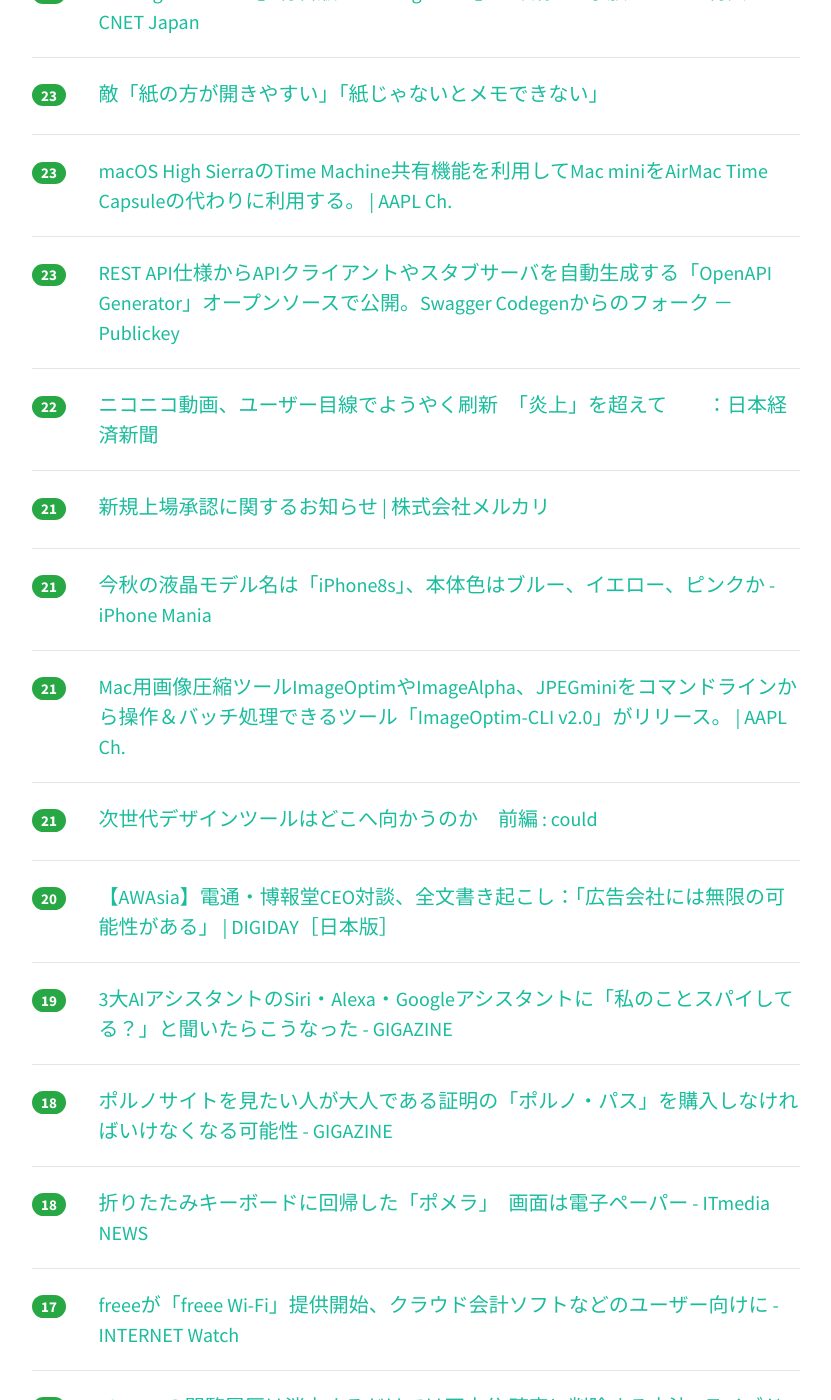
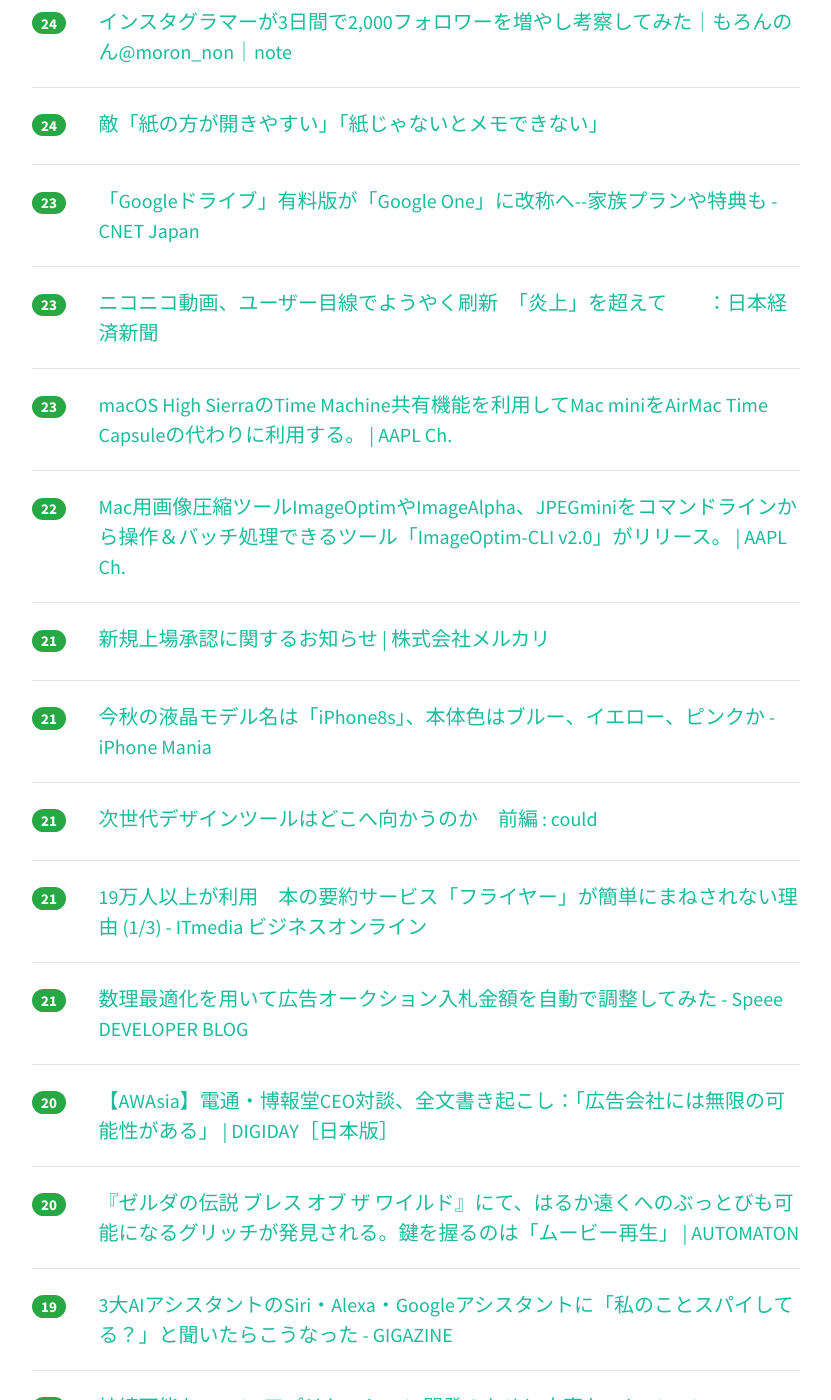
Before and after one commit to yatta47/hatena-matome-site, a Jekyll site: the page built from _posts/2018-05-15-hatena.md, in a window 1280 px wide and 1400 px high, scrolled down 3698 px. Shown: the whole window, without its empty margins (224-1055 px from the left). Built offline with Jekyll 4.4.1, drawn with Linux system fonts in a browser that asks for light colours; nearby versions of some CDN libraries; some of the changed text lies outside the part shown.

Commit message:
Updated 2018-05-15

```diff
--- a/_posts/2018-05-15-hatena.md
+++ b/_posts/2018-05-15-hatena.md
@@ -1,18 +1,18 @@
 ---
 layout: post
 title:  "2018-05-15 はてぶIT"
-date:   2018-05-15 17:01:56
+date:   2018-05-15 18:01:42
 tags: [it-hotentry]
 ---
-55 件のデータあり
+60 件のデータあり
 
 <hr><div class="row">
-<div class="col-1"><span class="badge badge-pill badge-success h2">575</span></div>
+<div class="col-1"><span class="badge badge-pill badge-success h2">599</span></div>
 <div class="col-11"><a href='http://www.hassy-blog.com/entry/how_to_write_code_without_comments' target='_blank'>コメントのいらないプログラムの書き方 - NZ MoyaSystem</a></div>
 </div>
 <hr>
 <div class="row">
-<div class="col-1"><span class="badge badge-pill badge-success h2">246</span></div>
+<div class="col-1"><span class="badge badge-pill badge-success h2">255</span></div>
 <div class="col-11"><a href='https://www.slideshare.net/ohesotori/dns-23491023' target='_blank'>DNS移転失敗体験談</a></div>
 </div>
 <hr>
@@ -22,38 +22,43 @@ tags: [it-hotentry]
 </div>
 <hr>
 <div class="row">
-<div class="col-1"><span class="badge badge-pill badge-success h2">118</span></div>
+<div class="col-1"><span class="badge badge-pill badge-success h2">127</span></div>
 <div class="col-11"><a href='http://www.itmedia.co.jp/news/articles/1805/15/news018.html' target='_blank'>格安SIMユーザーの苦悩　通信速度より優先すべきは「通信の秘密」 (1/2) - ITmedia NEWS</a></div>
 </div>
 <hr>
 <div class="row">
-<div class="col-1"><span class="badge badge-pill badge-success h2">92</span></div>
+<div class="col-1"><span class="badge badge-pill badge-success h2">97</span></div>
 <div class="col-11"><a href='https://findy-code.io/engineer-lab/engineer-new-project' target='_blank'>エンジニア一人で新規事業を立ち上げて、想像以上に大変だった話 | Findy Engineer Lab</a></div>
 </div>
 <hr>
 <div class="row">
-<div class="col-1"><span class="badge badge-pill badge-success h2">78</span></div>
+<div class="col-1"><span class="badge badge-pill badge-success h2">82</span></div>
 <div class="col-11"><a href='http://www.itmedia.co.jp/news/articles/1805/15/news062.html' target='_blank'>暗号化メールを平文で読まれる恐れ、「PGP」「S/MIME」に脆弱性 (1/2) - ITmedia NEWS</a></div>
 </div>
 <hr>
 <div class="row">
-<div class="col-1"><span class="badge badge-pill badge-success h2">75</span></div>
+<div class="col-1"><span class="badge badge-pill badge-success h2">78</span></div>
+<div class="col-11"><a href='https://jp.techcrunch.com/2018/05/15/2018-05-14-say-hello-to-google-one/' target='_blank'>新しいGoogle One、ストレージ半額でサポートも充実――2TBが月10ドル、24時間年中無休ヘルプなど | TechCrunch Japan</a></div>
+</div>
+<hr>
+<div class="row">
+<div class="col-1"><span class="badge badge-pill badge-success h2">76</span></div>
 <div class="col-11"><a href='https://knowledge.sakura.ad.jp/15320/' target='_blank'>簡単にローカルKubernetes環境を構築できるツール「Minikube」 | さくらのナレッジ</a></div>
 </div>
 <hr>
 <div class="row">
-<div class="col-1"><span class="badge badge-pill badge-success h2">74</span></div>
-<div class="col-11"><a href='https://jp.techcrunch.com/2018/05/15/2018-05-14-say-hello-to-google-one/' target='_blank'>新しいGoogle One、ストレージ半額でサポートも充実――2TBが月10ドル、24時間年中無休ヘルプなど | TechCrunch Japan</a></div>
-</div>
-<hr>
-<div class="row">
-<div class="col-1"><span class="badge badge-pill badge-success h2">53</span></div>
+<div class="col-1"><span class="badge badge-pill badge-success h2">60</span></div>
 <div class="col-11"><a href='http://techlife.cookpad.com/entry/2018-05-15-android-minsdkversion-21' target='_blank'>Androidアプリ の minSdkVersion を21にした話 - クックパッド開発者ブログ</a></div>
 </div>
 <hr>
 <div class="row">
-<div class="col-1"><span class="badge badge-pill badge-success h2">52</span></div>
+<div class="col-1"><span class="badge badge-pill badge-success h2">54</span></div>
 <div class="col-11"><a href='https://togetter.com/li/1227364' target='_blank'>特に使いみちのない機械「どれだけJPEG圧縮しづらいか」を表示してくれる測定器を作った人現る「用途はないけどほしい」 - Togetter</a></div>
+</div>
+<hr>
+<div class="row">
+<div class="col-1"><span class="badge badge-pill badge-success h2">50</span></div>
+<div class="col-11"><a href='http://www.kingjim.co.jp/pomera/dm30/' target='_blank'>DM30｜デジタルメモ「ポメラ」｜キングジム</a></div>
 </div>
 <hr>
 <div class="row">
@@ -64,6 +69,11 @@ tags: [it-hotentry]
 <div class="row">
 <div class="col-1"><span class="badge badge-pill badge-success h2">48</span></div>
 <div class="col-11"><a href='https://www.publickey1.jp/blog/18/app_enginenodejsgvisor.html' target='_blank'>App Engineで軽量コンテナのgVisorを実行環境として採用、スタンダード環境でNode.jsをサポート開始。 － Publickey</a></div>
+</div>
+<hr>
+<div class="row">
+<div class="col-1"><span class="badge badge-pill badge-success h2">45</span></div>
+<div class="col-11"><a href='https://www.publickey1.jp/blog/18/rest_apiapiopenapi_generatorswagger_generator.html' target='_blank'>REST API仕様からAPIクライアントやスタブサーバを自動生成する「OpenAPI Generator」オープンソースで公開。Swagger Codegenからのフォーク － Publickey</a></div>
 </div>
 <hr>
 <div class="row">
@@ -82,13 +92,23 @@ tags: [it-hotentry]
 </div>
 <hr>
 <div class="row">
+<div class="col-1"><span class="badge badge-pill badge-success h2">41</span></div>
+<div class="col-11"><a href='http://blog.shojimiyata.com/entry/2018/05/14/165146' target='_blank'>米国ユニコーン企業並の成長を実現するマーケチームの天国と地獄 - 宮田昇始のブログ</a></div>
+</div>
+<hr>
+<div class="row">
 <div class="col-1"><span class="badge badge-pill badge-success h2">40</span></div>
 <div class="col-11"><a href='https://www.suzukikenichi.com/blog/two-ways-to-have-lazy-loading-images-indexed/' target='_blank'>Lazy Load画像をSEO対応させる2つの方法――noscriptと構造化データ #io18 #io18jp | 海外SEO情報ブログ</a></div>
 </div>
 <hr>
 <div class="row">
-<div class="col-1"><span class="badge badge-pill badge-success h2">39</span></div>
-<div class="col-11"><a href='http://blog.shojimiyata.com/entry/2018/05/14/165146' target='_blank'>米国ユニコーン企業並の成長を実現するマーケチームの天国と地獄 - 宮田昇始のブログ</a></div>
+<div class="col-1"><span class="badge badge-pill badge-success h2">38</span></div>
+<div class="col-11"><a href='https://coliss.com/articles/build-websites/operation/work/frontend-tooling-survey-2018.html' target='_blank'>2018年、フロントエンドのデベロッパーがプロジェクトで使用しているCSS, JavaScriptのツールを調査 | コリス</a></div>
+</div>
+<hr>
+<div class="row">
+<div class="col-1"><span class="badge badge-pill badge-success h2">37</span></div>
+<div class="col-11"><a href='http://blog.hatenablog.com/entry/2018/05/15/120000' target='_blank'>勝間和代さんに聞く「今、本気でブログを書く理由」 - 週刊はてなブログ</a></div>
 </div>
 <hr>
 <div class="row">
@@ -98,17 +118,17 @@ tags: [it-hotentry]
 <hr>
 <div class="row">
 <div class="col-1"><span class="badge badge-pill badge-success h2">35</span></div>
+<div class="col-11"><a href='https://qiita.com/yaegaki/items/4bf3c7ebfa4f84e4229a' target='_blank'>絵文字😄で物理演算がしたい👌 - Qiita</a></div>
+</div>
+<hr>
+<div class="row">
+<div class="col-1"><span class="badge badge-pill badge-success h2">35</span></div>
 <div class="col-11"><a href='http://jp.techcrunch.com/2018/05/15/2018-05-14-say-hello-to-google-one/' target='_blank'>新しいGoogle One、ストレージ半額でサポートも充実――2TBが月10ドル、24時間年中無休ヘルプなど | TechCrunch Japan</a></div>
 </div>
 <hr>
 <div class="row">
-<div class="col-1"><span class="badge badge-pill badge-success h2">34</span></div>
-<div class="col-11"><a href='https://qiita.com/yaegaki/items/4bf3c7ebfa4f84e4229a' target='_blank'>絵文字😄で物理演算がしたい👌 - Qiita</a></div>
-</div>
-<hr>
-<div class="row">
-<div class="col-1"><span class="badge badge-pill badge-success h2">34</span></div>
-<div class="col-11"><a href='https://coliss.com/articles/build-websites/operation/work/frontend-tooling-survey-2018.html' target='_blank'>2018年、フロントエンドのデベロッパーがプロジェクトで使用しているCSS, JavaScriptのツールを調査 | コリス</a></div>
+<div class="col-1"><span class="badge badge-pill badge-success h2">35</span></div>
+<div class="col-11"><a href='https://qiita.com/m_kitano/items/458152b661916a39f87b' target='_blank'>サーバレスアプリ開発をjQueryでがんばらないためのVue.js - Qiita</a></div>
 </div>
 <hr>
 <div class="row">
@@ -117,7 +137,7 @@ tags: [it-hotentry]
 </div>
 <hr>
 <div class="row">
-<div class="col-1"><span class="badge badge-pill badge-success h2">31</span></div>
+<div class="col-1"><span class="badge badge-pill badge-success h2">32</span></div>
 <div class="col-11"><a href='https://gigazine.net/news/20180514-late-people-positive-personality/' target='_blank'>元遅刻魔が語る「遅刻癖のある人は自己中・無礼なのではなく、自分はスーパーマンだと思っている」説 - GIGAZINE</a></div>
 </div>
 <hr>
@@ -127,23 +147,23 @@ tags: [it-hotentry]
 </div>
 <hr>
 <div class="row">
-<div class="col-1"><span class="badge badge-pill badge-success h2">30</span></div>
-<div class="col-11"><a href='http://blog.hatenablog.com/entry/2018/05/15/120000' target='_blank'>勝間和代さんに聞く「今、本気でブログを書く理由」 - 週刊はてなブログ</a></div>
+<div class="col-1"><span class="badge badge-pill badge-success h2">31</span></div>
+<div class="col-11"><a href='http://www.itmedia.co.jp/news/articles/1805/15/news058.html' target='_blank'>「Googleドライブ」有料版が「Google One」に　ファミリー共有も - ITmedia NEWS</a></div>
 </div>
 <hr>
 <div class="row">
 <div class="col-1"><span class="badge badge-pill badge-success h2">30</span></div>
-<div class="col-11"><a href='http://www.kingjim.co.jp/pomera/dm30/' target='_blank'>DM30｜デジタルメモ「ポメラ」｜キングジム</a></div>
-</div>
-<hr>
-<div class="row">
-<div class="col-1"><span class="badge badge-pill badge-success h2">30</span></div>
-<div class="col-11"><a href='https://qiita.com/m_kitano/items/458152b661916a39f87b' target='_blank'>サーバレスアプリ開発をjQueryでがんばらないためのVue.js - Qiita</a></div>
+<div class="col-11"><a href='https://casio.jp/dc/end/' target='_blank'>デジタルカメラ生産終了のお知らせ | CASIO</a></div>
 </div>
 <hr>
 <div class="row">
 <div class="col-1"><span class="badge badge-pill badge-success h2">29</span></div>
-<div class="col-11"><a href='http://www.itmedia.co.jp/news/articles/1805/15/news058.html' target='_blank'>「Googleドライブ」有料版が「Google One」に　ファミリー共有も - ITmedia NEWS</a></div>
+<div class="col-11"><a href='http://nlab.itmedia.co.jp/nl/articles/1805/14/news091.html' target='_blank'>作品名を検索→海賊サイトが上位表示される問題　「漫画村」は4月に姿消す　アニメと映画は今なお深刻 - ねとらぼ</a></div>
+</div>
+<hr>
+<div class="row">
+<div class="col-1"><span class="badge badge-pill badge-success h2">28</span></div>
+<div class="col-11"><a href='https://pc.watch.impress.co.jp/docs/news/1121847.html' target='_blank'>【速報】キングジム、電子ペーパー搭載で折りたたみキーボードの「ポメラDM30」 - PC Watch</a></div>
 </div>
 <hr>
 <div class="row">
@@ -157,23 +177,13 @@ tags: [it-hotentry]
 </div>
 <hr>
 <div class="row">
-<div class="col-1"><span class="badge badge-pill badge-success h2">25</span></div>
-<div class="col-11"><a href='http://nlab.itmedia.co.jp/nl/articles/1805/14/news091.html' target='_blank'>作品名を検索→海賊サイトが上位表示される問題　「漫画村」は4月に姿消す　アニメと映画は今なお深刻 - ねとらぼ</a></div>
-</div>
-<hr>
-<div class="row">
-<div class="col-1"><span class="badge badge-pill badge-success h2">25</span></div>
-<div class="col-11"><a href='https://pc.watch.impress.co.jp/docs/news/1121847.html' target='_blank'>【速報】キングジム、電子ペーパー搭載で折りたたみキーボードの「ポメラDM30」 - PC Watch</a></div>
-</div>
-<hr>
-<div class="row">
 <div class="col-1"><span class="badge badge-pill badge-success h2">24</span></div>
 <div class="col-11"><a href='https://note.mu/moron_non/n/n44024abd00da' target='_blank'>インスタグラマーが3日間で2,000フォロワーを増やし考察してみた｜もろんのん@moron_non｜note</a></div>
 </div>
 <hr>
 <div class="row">
 <div class="col-1"><span class="badge badge-pill badge-success h2">24</span></div>
-<div class="col-11"><a href='https://casio.jp/dc/end/' target='_blank'>デジタルカメラ生産終了のお知らせ | CASIO</a></div>
+<div class="col-11"><a href='https://anond.hatelabo.jp/20180514134700' target='_blank'>敵「紙の方が開きやすい」「紙じゃないとメモできない」</a></div>
 </div>
 <hr>
 <div class="row">
@@ -183,7 +193,7 @@ tags: [it-hotentry]
 <hr>
 <div class="row">
 <div class="col-1"><span class="badge badge-pill badge-success h2">23</span></div>
-<div class="col-11"><a href='https://anond.hatelabo.jp/20180514134700' target='_blank'>敵「紙の方が開きやすい」「紙じゃないとメモできない」</a></div>
+<div class="col-11"><a href='https://www.nikkei.com/article/DGXMZO30491420U8A510C1X30000/' target='_blank'>ニコニコ動画、ユーザー目線でようやく刷新　「炎上」を超えて　　：日本経済新聞</a></div>
 </div>
 <hr>
 <div class="row">
@@ -192,13 +202,8 @@ tags: [it-hotentry]
 </div>
 <hr>
 <div class="row">
-<div class="col-1"><span class="badge badge-pill badge-success h2">23</span></div>
-<div class="col-11"><a href='https://www.publickey1.jp/blog/18/rest_apiapiopenapi_generatorswagger_generator.html' target='_blank'>REST API仕様からAPIクライアントやスタブサーバを自動生成する「OpenAPI Generator」オープンソースで公開。Swagger Codegenからのフォーク － Publickey</a></div>
-</div>
-<hr>
-<div class="row">
 <div class="col-1"><span class="badge badge-pill badge-success h2">22</span></div>
-<div class="col-11"><a href='https://www.nikkei.com/article/DGXMZO30491420U8A510C1X30000/' target='_blank'>ニコニコ動画、ユーザー目線でようやく刷新　「炎上」を超えて　　：日本経済新聞</a></div>
+<div class="col-11"><a href='https://applech2.com/archives/20180514-imageoptim-cli-for-mac-imageoptim-imagealpha-jpegmini.html' target='_blank'>Mac用画像圧縮ツールImageOptimやImageAlpha、JPEGminiをコマンドラインから操作＆バッチ処理できるツール「ImageOptim-CLI v2.0」がリリース。 | AAPL Ch.</a></div>
 </div>
 <hr>
 <div class="row">
@@ -213,12 +218,17 @@ tags: [it-hotentry]
 <hr>
 <div class="row">
 <div class="col-1"><span class="badge badge-pill badge-success h2">21</span></div>
-<div class="col-11"><a href='https://applech2.com/archives/20180514-imageoptim-cli-for-mac-imageoptim-imagealpha-jpegmini.html' target='_blank'>Mac用画像圧縮ツールImageOptimやImageAlpha、JPEGminiをコマンドラインから操作＆バッチ処理できるツール「ImageOptim-CLI v2.0」がリリース。 | AAPL Ch.</a></div>
+<div class="col-11"><a href='http://www.yasuhisa.com/could/article/nextgen-design-tools/' target='_blank'>次世代デザインツールはどこへ向かうのか　前編 : could</a></div>
 </div>
 <hr>
 <div class="row">
 <div class="col-1"><span class="badge badge-pill badge-success h2">21</span></div>
-<div class="col-11"><a href='http://www.yasuhisa.com/could/article/nextgen-design-tools/' target='_blank'>次世代デザインツールはどこへ向かうのか　前編 : could</a></div>
+<div class="col-11"><a href='http://www.itmedia.co.jp/business/articles/1805/15/news061.html' target='_blank'>19万人以上が利用　本の要約サービス「フライヤー」が簡単にまねされない理由 (1/3) - ITmedia ビジネスオンライン</a></div>
+</div>
+<hr>
+<div class="row">
+<div class="col-1"><span class="badge badge-pill badge-success h2">21</span></div>
+<div class="col-11"><a href='http://tech.speee.jp/entry/2018/05/15/113000' target='_blank'>数理最適化を用いて広告オークション入札金額を自動で調整してみた - Speee DEVELOPER BLOG</a></div>
 </div>
 <hr>
 <div class="row">
@@ -227,8 +237,33 @@ tags: [it-hotentry]
 </div>
 <hr>
 <div class="row">
+<div class="col-1"><span class="badge badge-pill badge-success h2">20</span></div>
+<div class="col-11"><a href='http://jp.automaton.am/articles/newsjp/20180515-67825/' target='_blank'>『ゼルダの伝説 ブレス オブ ザ ワイルド』にて、はるか遠くへのぶっとびも可能になるグリッチが発見される。鍵を握るのは「ムービー再生」 | AUTOMATON</a></div>
+</div>
+<hr>
+<div class="row">
 <div class="col-1"><span class="badge badge-pill badge-success h2">19</span></div>
 <div class="col-11"><a href='https://gigazine.net/news/20180514-alexa-siri-google-assistant-spying/' target='_blank'>3大AIアシスタントのSiri・Alexa・Googleアシスタントに「私のことスパイしてる？」と聞いたらこうなった - GIGAZINE</a></div>
+</div>
+<hr>
+<div class="row">
+<div class="col-1"><span class="badge badge-pill badge-success h2">19</span></div>
+<div class="col-11"><a href='https://lacolaco.hatenablog.com/entry/2018/05/15/121514' target='_blank'>持続可能なAngularアプリケーション開発のために大事なこと - lacolaco</a></div>
+</div>
+<hr>
+<div class="row">
+<div class="col-1"><span class="badge badge-pill badge-success h2">19</span></div>
+<div class="col-11"><a href='http://www.itmedia.co.jp/news/articles/1805/15/news090.html' target='_blank'>折りたたみキーボードに回帰した「ポメラ」　画面は電子ペーパー - ITmedia NEWS</a></div>
+</div>
+<hr>
+<div class="row">
+<div class="col-1"><span class="badge badge-pill badge-success h2">19</span></div>
+<div class="col-11"><a href='https://fabcross.jp/category/make/sorepi/20180515_note_pc.html' target='_blank'>それ、ラズパイでつくれるよ——人類史上最も無駄のないノートPC。をつくれるよ | fabcross</a></div>
+</div>
+<hr>
+<div class="row">
+<div class="col-1"><span class="badge badge-pill badge-success h2">19</span></div>
+<div class="col-11"><a href='https://qiita.com/gollowars/items/845baa30ceb7cc035919' target='_blank'>VuePressはコーダーの夢を見るか。 - Qiita</a></div>
 </div>
 <hr>
 <div class="row">
@@ -238,7 +273,12 @@ tags: [it-hotentry]
 <hr>
 <div class="row">
 <div class="col-1"><span class="badge badge-pill badge-success h2">18</span></div>
-<div class="col-11"><a href='http://www.itmedia.co.jp/news/articles/1805/15/news090.html' target='_blank'>折りたたみキーボードに回帰した「ポメラ」　画面は電子ペーパー - ITmedia NEWS</a></div>
+<div class="col-11"><a href='http://news.livedoor.com/article/detail/14714268/' target='_blank'>Chromeの閲覧履歴は消去するだけでは不十分 確実に削除する方法 - ライブドアニュース</a></div>
+</div>
+<hr>
+<div class="row">
+<div class="col-1"><span class="badge badge-pill badge-success h2">18</span></div>
+<div class="col-11"><a href='https://people.suzuri.jp/' target='_blank'>クリエイター支援プラットフォーム「SUZURI People」</a></div>
 </div>
 <hr>
 <div class="row">
@@ -247,23 +287,8 @@ tags: [it-hotentry]
 </div>
 <hr>
 <div class="row">
-<div class="col-1"><span class="badge badge-pill badge-success h2">17</span></div>
-<div class="col-11"><a href='http://news.livedoor.com/article/detail/14714268/' target='_blank'>Chromeの閲覧履歴は消去するだけでは不十分 確実に削除する方法 - ライブドアニュース</a></div>
-</div>
-<hr>
-<div class="row">
-<div class="col-1"><span class="badge badge-pill badge-success h2">17</span></div>
-<div class="col-11"><a href='http://www.itmedia.co.jp/business/articles/1805/15/news061.html' target='_blank'>19万人以上が利用　本の要約サービス「フライヤー」が簡単にまねされない理由 (1/3) - ITmedia ビジネスオンライン</a></div>
-</div>
-<hr>
-<div class="row">
 <div class="col-1"><span class="badge badge-pill badge-success h2">16</span></div>
 <div class="col-11"><a href='https://swri.jp/glossary/RPA' target='_blank'>1分でわかる スマートワーク用語集「RPA」 | スマートワーク総研</a></div>
-</div>
-<hr>
-<div class="row">
-<div class="col-1"><span class="badge badge-pill badge-success h2">16</span></div>
-<div class="col-11"><a href='https://lacolaco.hatenablog.com/entry/2018/05/15/121514' target='_blank'>持続可能なAngularアプリケーション開発のために大事なこと - lacolaco</a></div>
 </div>
 <hr>
 <div class="row">
```
